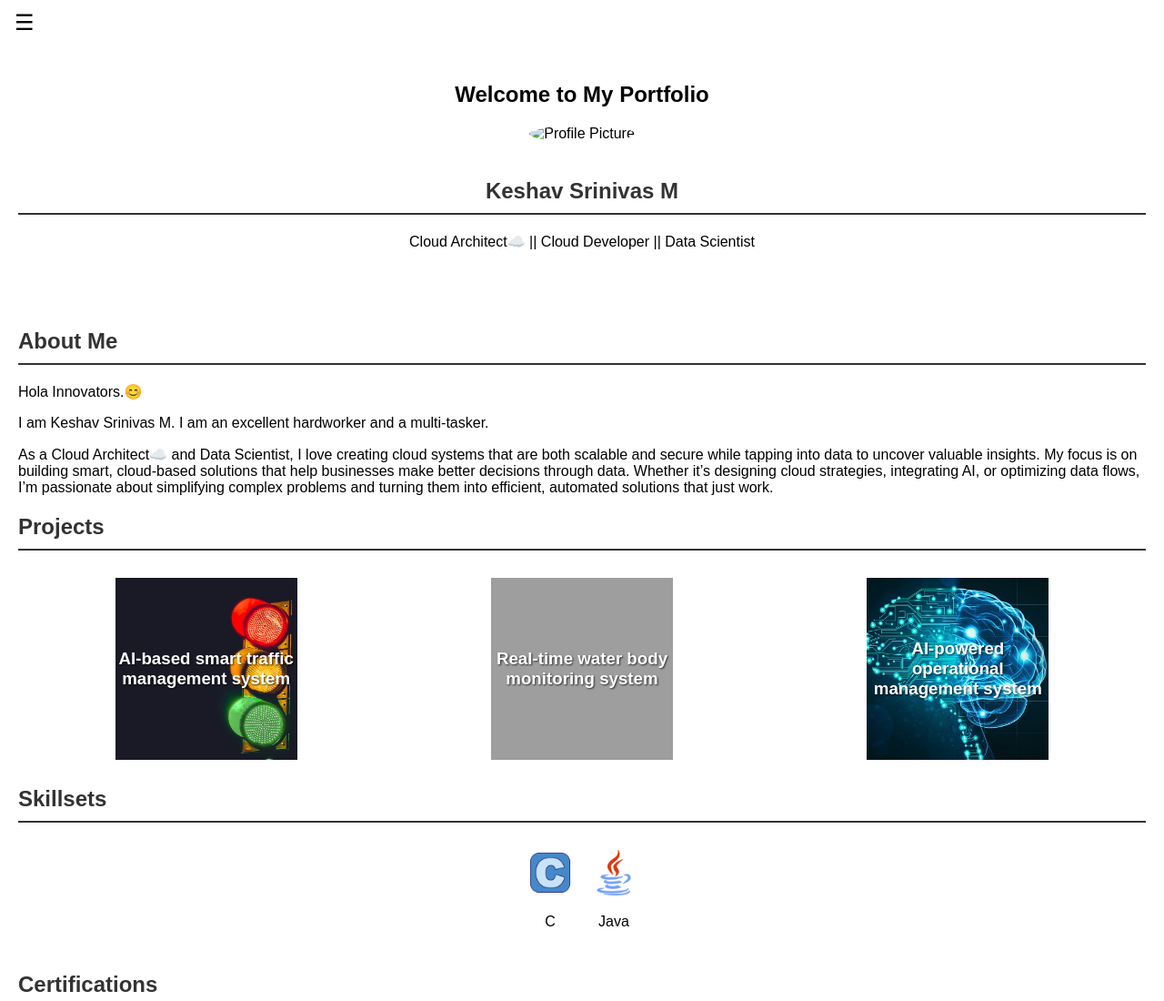
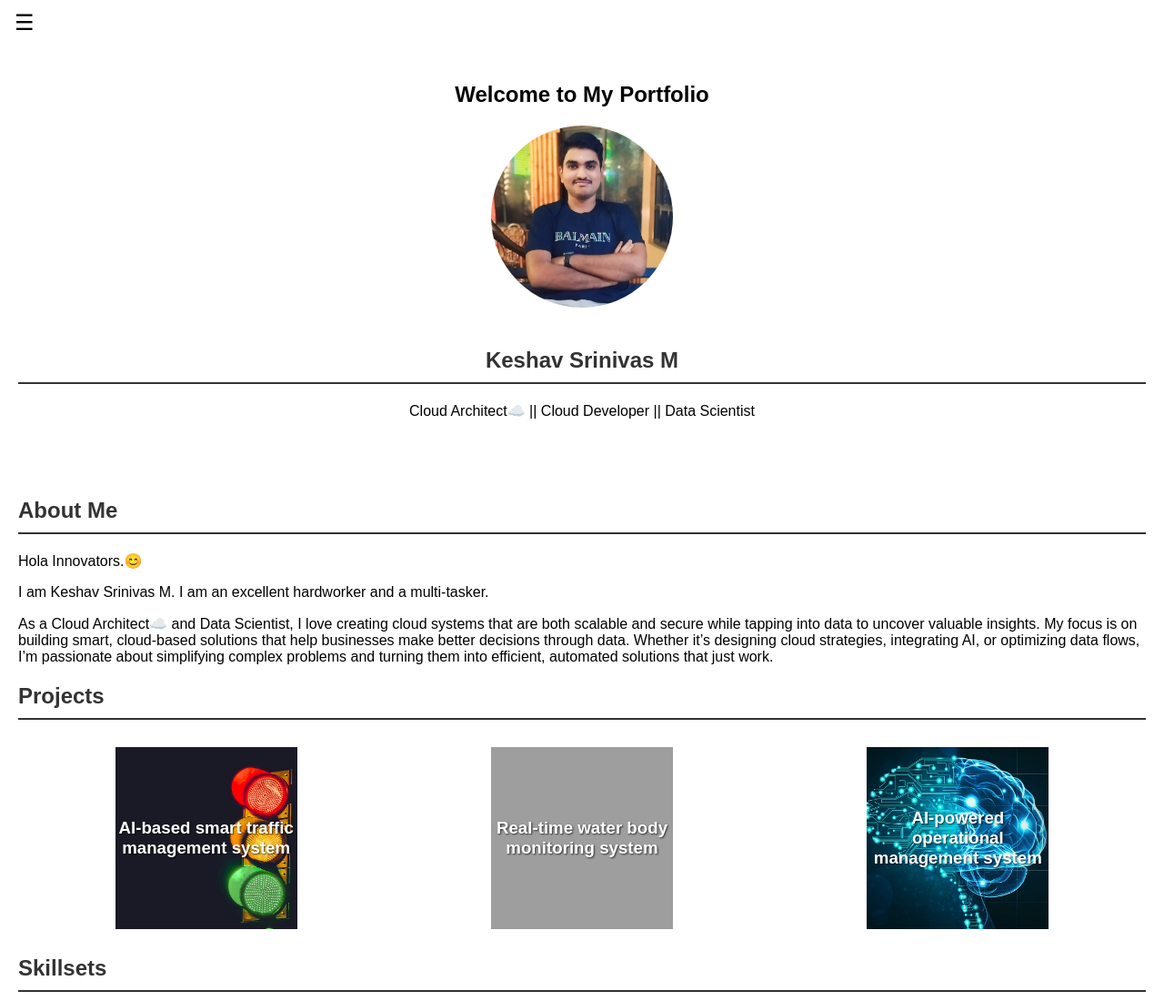
Before and after one commit to keshsrini/keshav-port, a plain HTML site: page index.html in a window 1280 px wide. Shown: the top 1100 px of the page at 91% size. Drawn offline with Linux system fonts and the light colour scheme; grey boxes are pictures that could not be loaded.

Commit message:
Update index.html

```diff
--- a/index.html
+++ b/index.html
@@ -29,7 +29,7 @@
     <div id="main-content">
         <section id="home">
             <h1>Welcome to My Portfolio</h1>
-            <img src="C:\Users\kesha\OneDrive\Documents\WhatsApp Image 2024-09-15 at 11.21.55_0757c1cf.jpg" alt="Profile Picture">
+            <img src="images/keshavpp.jpeg" alt="Profile Picture">
             <h2>Keshav Srinivas M</h2>
             <p>Cloud Architect☁️ || Cloud Developer || Data Scientist</p>
         </section>
```
